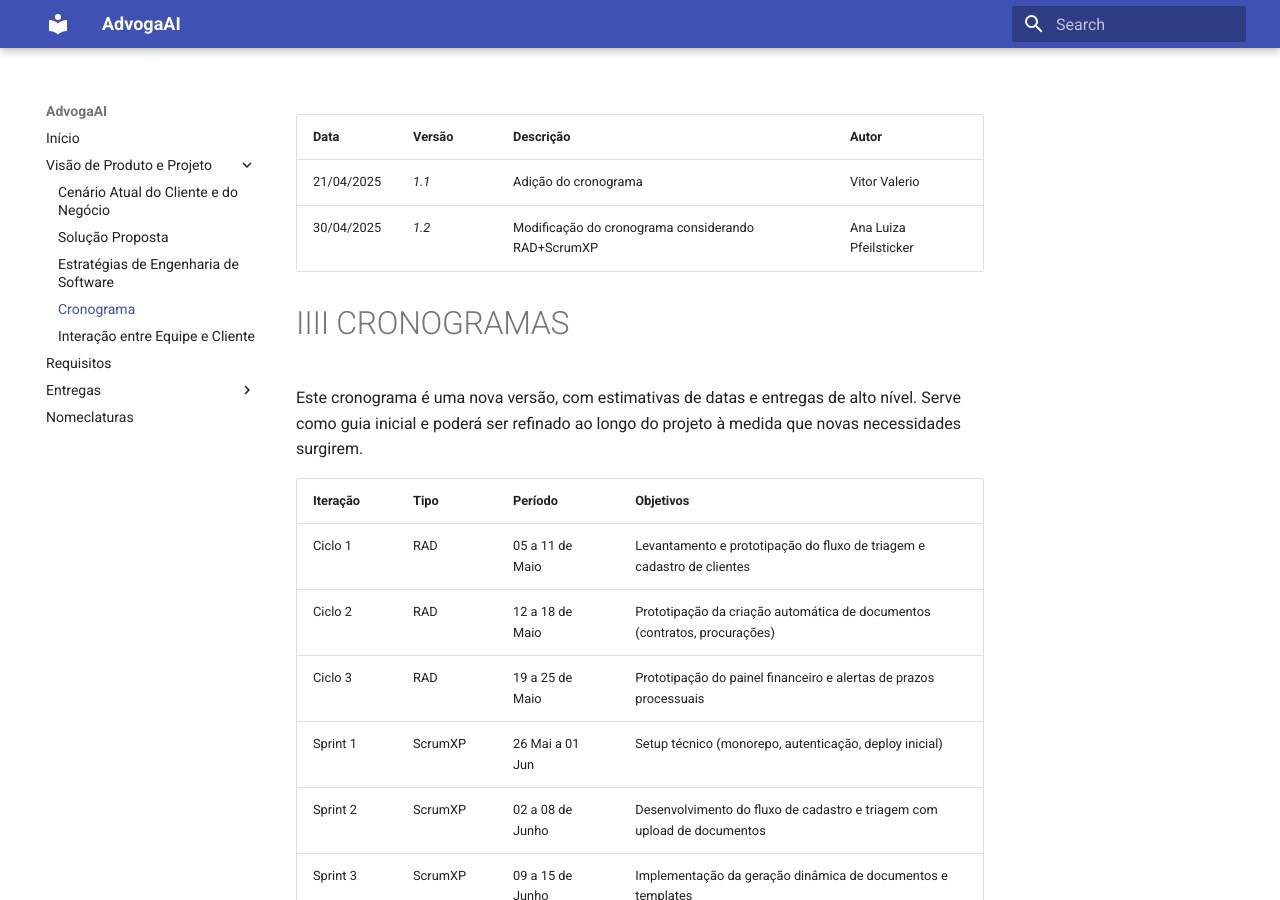
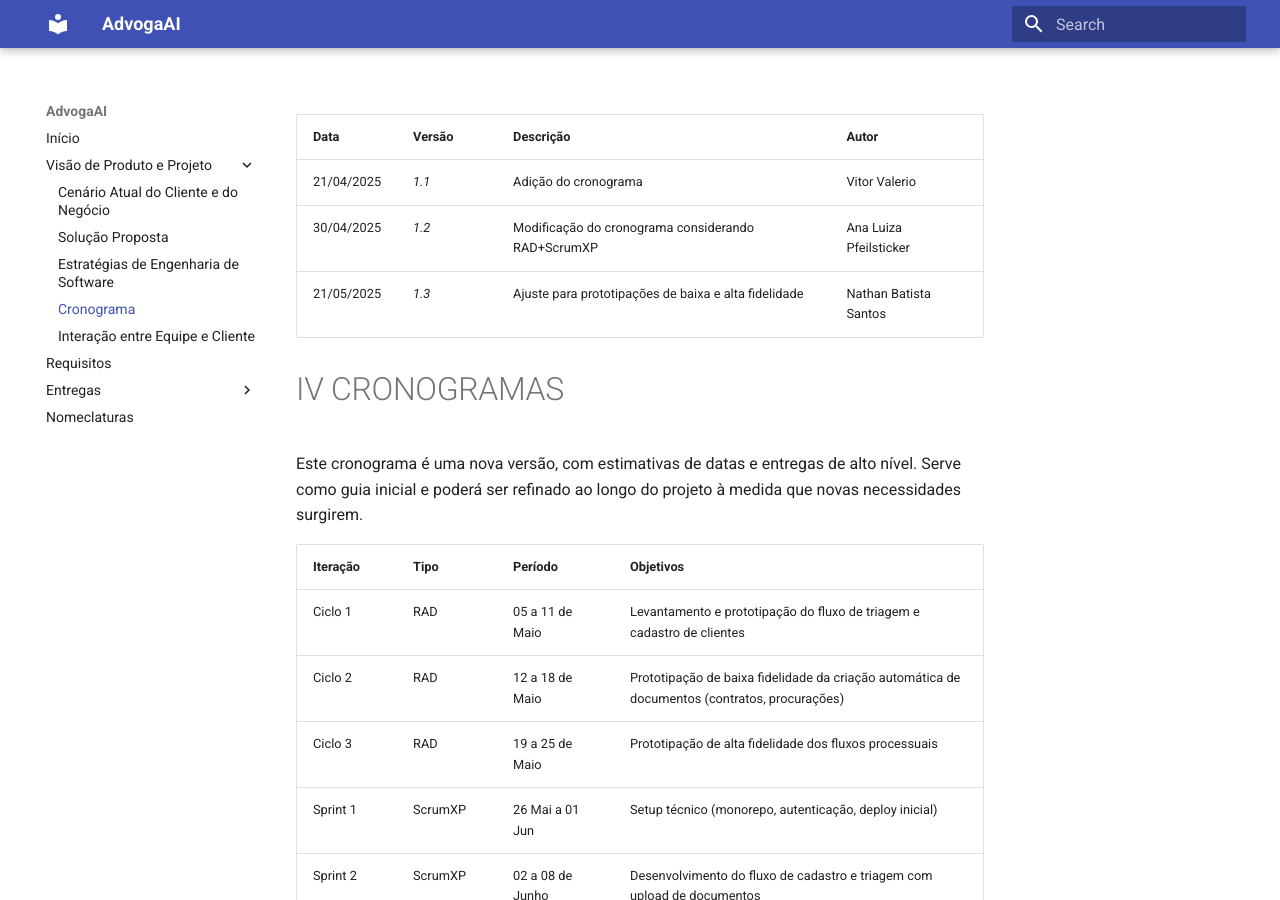
Before and after one commit to mdsreq-fga-unb/2025.1-T01-AdvogaAI, an MkDocs documentation site: the page built from docs/cronograma.md, in a window 1280 px wide and 900 px high. Built offline with MkDocs 1.6.1 and Material for MkDocs 9.7.7, drawn with Linux system fonts in a browser that asks for light colours.

Commit message:
docs: Ajuste para prototipações de baixa e alta fidelidade

```diff
--- a/docs/cronograma.md
+++ b/docs/cronograma.md
@@ -2,9 +2,10 @@
 |------------|--------|------------------------------------|--------------------------|
 | 21/04/2025 | *1.1*  | Adição do cronograma               | Vitor Valerio            |
 | 30/04/2025 | *1.2*  | Modificação do cronograma considerando RAD+ScrumXP | Ana Luiza Pfeilsticker     |
+| 21/05/2025 | *1.3*  | Ajuste para prototipações de baixa e alta fidelidade | Nathan Batista Santos    |
 
 
-# IIII CRONOGRAMAS
+# IV CRONOGRAMAS
 
 Este cronograma é uma nova versão, com estimativas de datas e entregas de alto nível. Serve como guia inicial e poderá ser refinado ao longo do projeto à medida que novas necessidades surgirem.
 
@@ -12,8 +13,8 @@ Este cronograma é uma nova versão, com estimativas de datas e entregas de alto
 | Iteração   | Tipo     | Período              | Objetivos                                                                 |
 |------------|----------|----------------------|---------------------------------------------------------------------------|
 | Ciclo 1    | RAD      | 05 a 11 de Maio      | Levantamento e prototipação do fluxo de triagem e cadastro de clientes   |
-| Ciclo 2    | RAD      | 12 a 18 de Maio      | Prototipação da criação automática de documentos (contratos, procurações)|
-| Ciclo 3    | RAD      | 19 a 25 de Maio      | Prototipação do painel financeiro e alertas de prazos processuais        |
+| Ciclo 2    | RAD      | 12 a 18 de Maio      | Prototipação de baixa fidelidade da criação automática de documentos (contratos, procurações)|
+| Ciclo 3    | RAD      | 19 a 25 de Maio      | Prototipação de alta fidelidade dos fluxos processuais       |
 | Sprint 1   | ScrumXP  | 26 Mai a 01 Jun      | Setup técnico (monorepo, autenticação, deploy inicial)                   |
 | Sprint 2   | ScrumXP  | 02 a 08 de Junho     | Desenvolvimento do fluxo de cadastro e triagem com upload de documentos |
 | Sprint 3   | ScrumXP  | 09 a 15 de Junho     | Implementação da geração dinâmica de documentos e templates              |
```
